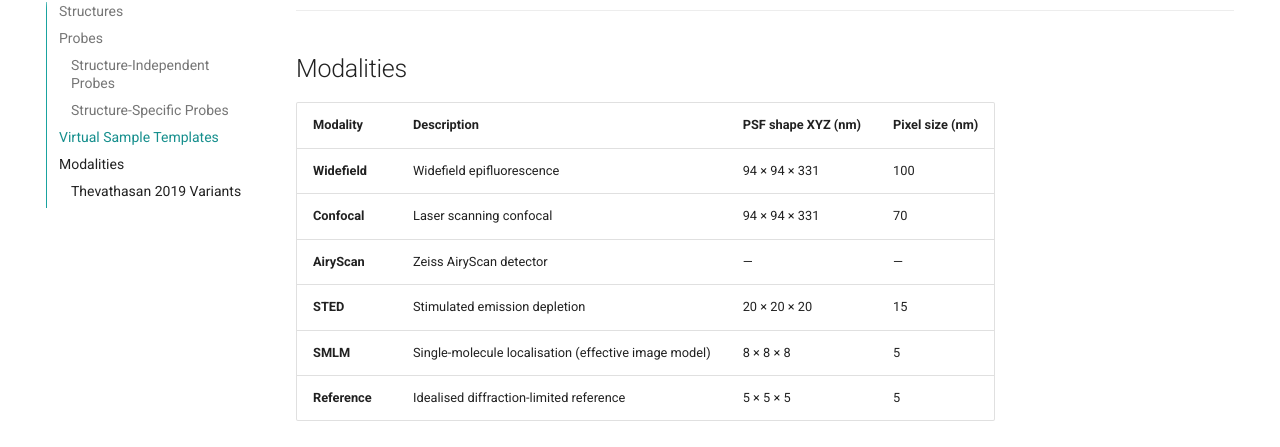
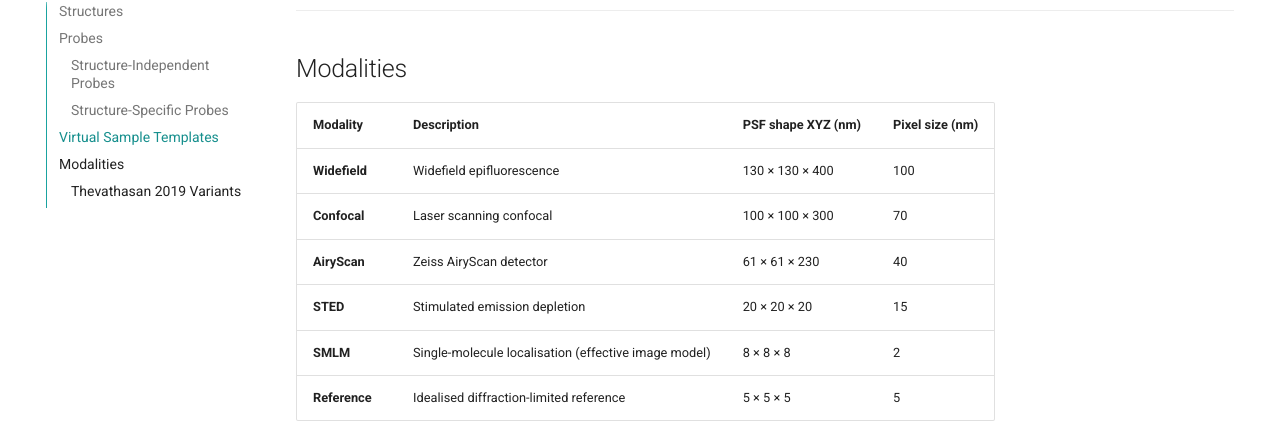
Before and after one commit to HenriquesLab/website-VLab4Mic, an MkDocs documentation site: the page built from docs/templates.md, in a window 1280 px wide and 900 px high, scrolled down 1952 px. Shown: the part 97-544 px from the top of the window. Built offline with MkDocs 1.6.1 and Material for MkDocs 9.7.7, drawn with Linux system fonts in a browser that asks for light colours; comment, search, counter and statistics services are not loaded.

Commit message:
Fix default modality table: PSF/pixel values were wrong
The default Modalities table had values copied from the *_Thev2016 variant
or left blank, contradicting the package configs (and the manuscript SI):
- Widefield PSF 94x94x331 -> 130x130x400 (was the Thev2016 value)
- Confocal PSF 94x94x331 -> 100x100x300 (was the Thev2016 value)
- AiryScan was blank (—) -> 61x61x230, pixel 40
- SMLM pixel size 5 -> 2 (matches SMLM.yaml default)

Values verified against src/vlab4mic/configs/modalities/*.yaml.

Co-Authored-By: Claude Opus 4.8 <noreply@anthropic.com>

```diff
--- a/docs/templates.md
+++ b/docs/templates.md
@@ -64,11 +64,11 @@ Pre-configured probes tuned to particular structures.
 
 | Modality | Description | PSF shape XYZ (nm) | Pixel size (nm) |
 | --- | --- | --- | --- |
-| **Widefield** | Widefield epifluorescence | 94 × 94 × 331 | 100 |
-| **Confocal** | Laser scanning confocal | 94 × 94 × 331 | 70 |
-| **AiryScan** | Zeiss AiryScan detector | — | — |
+| **Widefield** | Widefield epifluorescence | 130 × 130 × 400 | 100 |
+| **Confocal** | Laser scanning confocal | 100 × 100 × 300 | 70 |
+| **AiryScan** | Zeiss AiryScan detector | 61 × 61 × 230 | 40 |
 | **STED** | Stimulated emission depletion | 20 × 20 × 20 | 15 |
-| **SMLM** | Single-molecule localisation (effective image model) | 8 × 8 × 8 | 5 |
+| **SMLM** | Single-molecule localisation (effective image model) | 8 × 8 × 8 | 2 |
 | **Reference** | Idealised diffraction-limited reference | 5 × 5 × 5 | 5 |
 
 ### Thevathasan 2019 Variants
```
